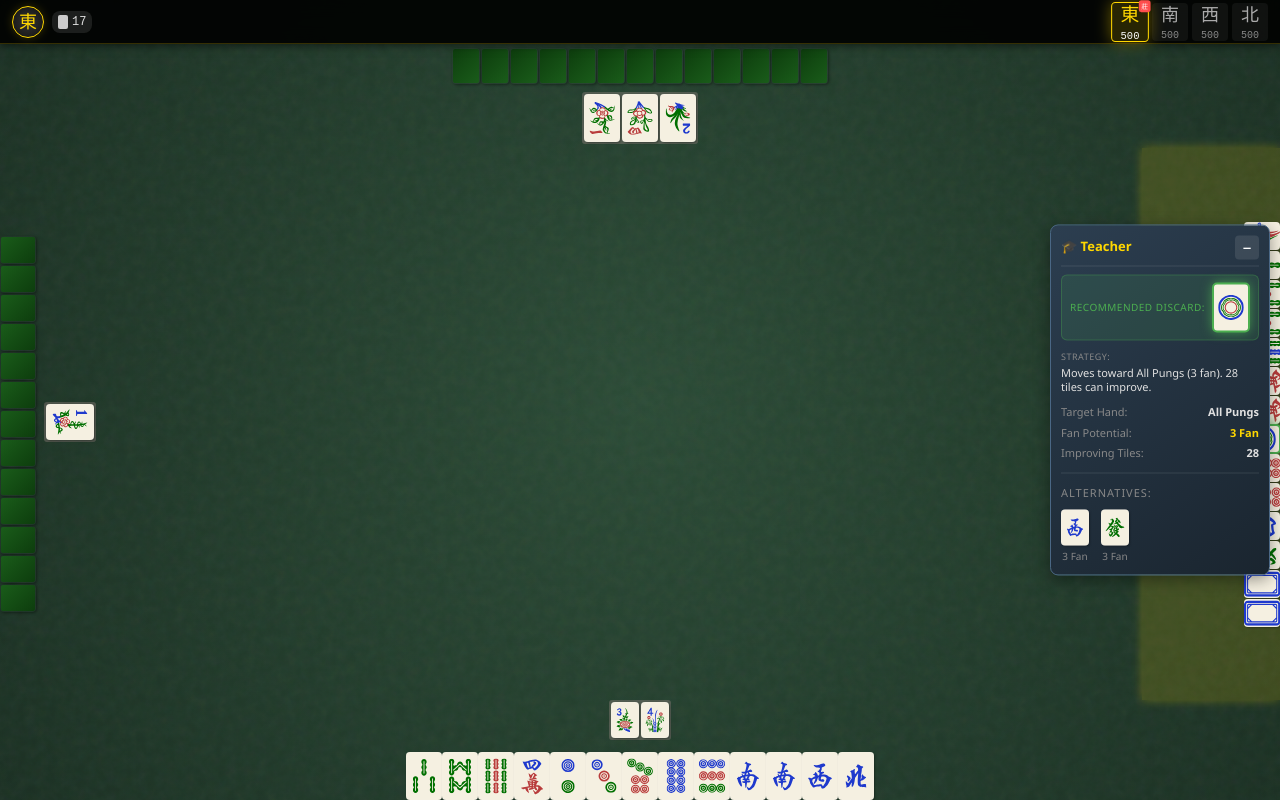
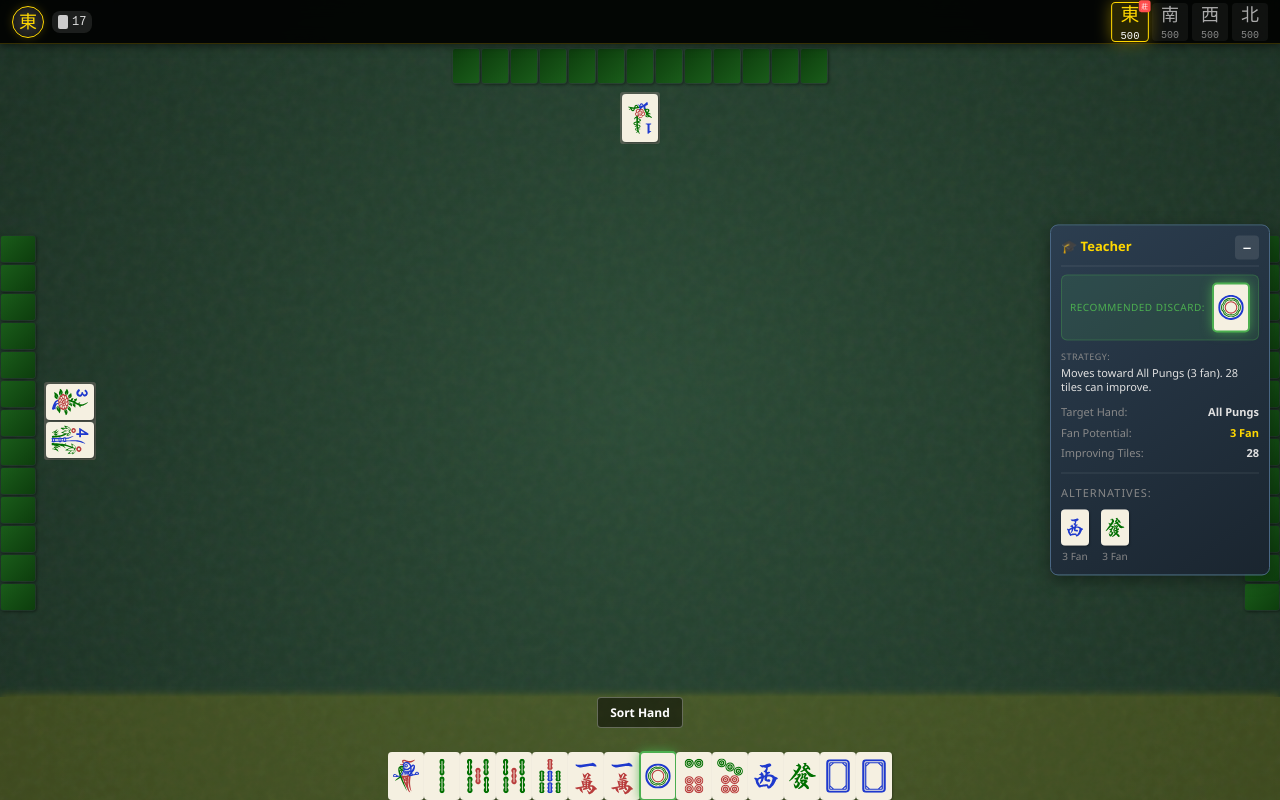
Before and after one commit to Kimeiga/hkos, a React (Vite) app: page / in a window 1280 px wide. Built offline with nearby package versions, Linux system fonts and the light colour scheme.

Commit message:
Fix position mapping: East (human/dealer) at bottom of screen

```diff
--- a/src/components/GameTable.tsx
+++ b/src/components/GameTable.tsx
@@ -6,11 +6,13 @@ import { TeacherPanel } from './TeacherPanel';
 import { GameStateBar } from './GameStateBar';
 import './GameTable.css';
 
+// Position mapping: Human (East) at bottom, playing counter-clockwise
+// East (bottom) -> South (left) -> West (top) -> North (right)
 const positionMap: Record<Wind, 'bottom' | 'left' | 'top' | 'right'> = {
-  south: 'bottom',
-  east: 'right',
-  north: 'top',
-  west: 'left',
+  east: 'bottom',   // Human/Dealer
+  south: 'left',    // Next player (counter-clockwise)
+  west: 'top',      // Across from human
+  north: 'right',   // Previous player
 };
 
 export const GameTable: React.FC = () => {
```
